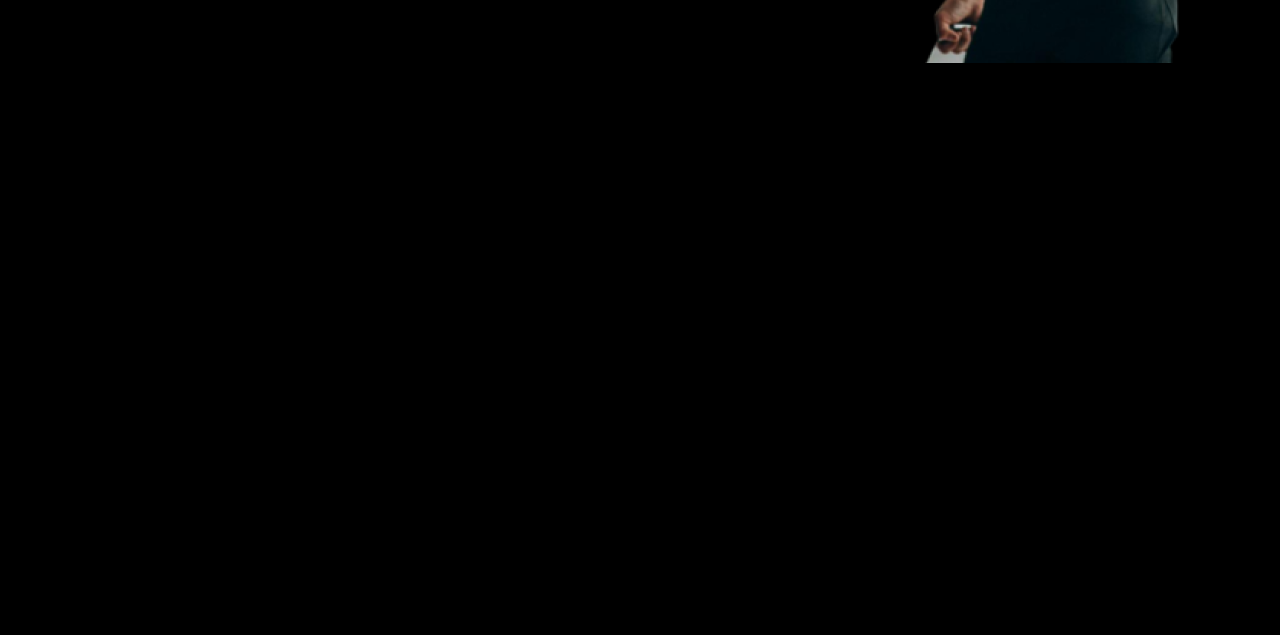
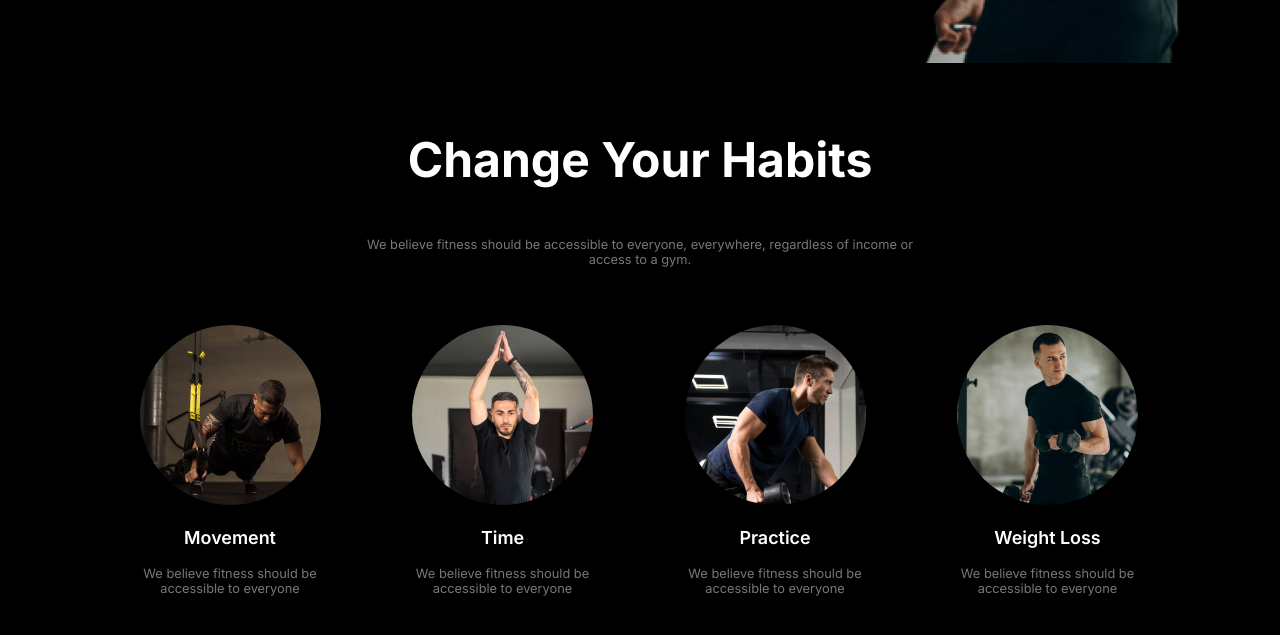
Before and after one commit to Muaj00/Assignment--2, a plain HTML site: page index.html in a window 1280 px wide. Shown: the part 663-1298 px from the top of the page. Before the commit the page ends 800 px from the top, so only its background shows below. Drawn offline with Linux system fonts and the light colour scheme; a web font is replaced by a local one.

Commit message:
section-01 ends

```diff
--- a/index.html
+++ b/index.html
@@ -55,8 +55,45 @@
             </div>
         </section>
     </header>
+    <!-- Header part ends -->
 
     <main>
+        <!-- Section-01 starts -->
+
+        <section class="habit-container">
+            <h3 class="habit-title">Change Your Habits</h3>
+            <p class="habit-description">We believe fitness should be accessible to everyone, everywhere, regardless of income or <br>access to a gym.</p>
+
+            <div class="habit-card-container">
+                <div class="habit-cards">
+                    <img class="habit-card-img" src="images/image 3.png" alt="">
+                    <h3 class="habit-cards-title">Movement</h3>
+                    <p class="habit-cards-description">We believe fitness should be accessible to everyone</p>
+                </div>
+
+                <div class="habit-cards">
+                    <img class="habit-card-img" src="images/image 2.png" alt="">
+                    <h3 class="habit-cards-title">Time</h3>
+                    <p class="habit-cards-description">We believe fitness should be accessible to everyone</p>
+                </div>
+
+                <div class="habit-cards">
+                    <img class="habit-card-img" src="images/image 4.png" alt="">
+                    <h3 class="habit-cards-title">Practice</h3>
+                    <p class="habit-cards-description">We believe fitness should be accessible to everyone</p>
+                </div>
+
+                <div class="habit-cards">
+                    <img class="habit-card-img" src="images/image 5.png" alt="">
+                    <h3 class="habit-cards-title">Weight Loss</h3>
+                    <p class="habit-cards-description">We believe fitness should be accessible to everyone</p>
+                </div>
+            </div>
+        </section>
+        <!-- section-01 ends -->
+
+        <!-- section-02 starts -->
+
 
     </main>
 
--- a/style.css
+++ b/style.css
@@ -193,3 +193,54 @@ body{
     font-size: 1rem;
     color: rgba(239, 237, 232, 0.65);
 }
+/* header section ends */
+
+.habit-container{
+    width: 1050px;
+    height: 500px;
+    margin: 0 auto;
+}
+
+.habit-title{
+    color: white;
+    font-weight: 700;
+    font-size: 3rem;
+    text-align: center;
+}
+
+.habit-description{
+    color: rgba(239, 237, 232, 0.50);
+    font-size: 0.8rem;
+    text-align: center;
+    margin-bottom: 58px;
+}
+
+.habit-card-container{
+    display: grid;
+    grid-template-columns: repeat(4, 1fr);
+    justify-content: center;
+    gap: 40px;
+    /* margin: 0 auto; */
+}
+.habit-cards{
+    width: 230px;
+    height: 274px;
+    text-align: center;
+}
+
+.habit-card-img{
+    border-radius: 50%;
+}
+.habit-cards-title{
+    color: white;
+    font-size: 1.12rem;
+    font-weight: 600;
+    text-align: center;
+}
+
+.habit-cards-description{
+    color: rgba(239, 237, 232, 0.50);
+    font-size: 0.8rem;
+    text-align: center;
+}
+/* section-01 ends */
```
